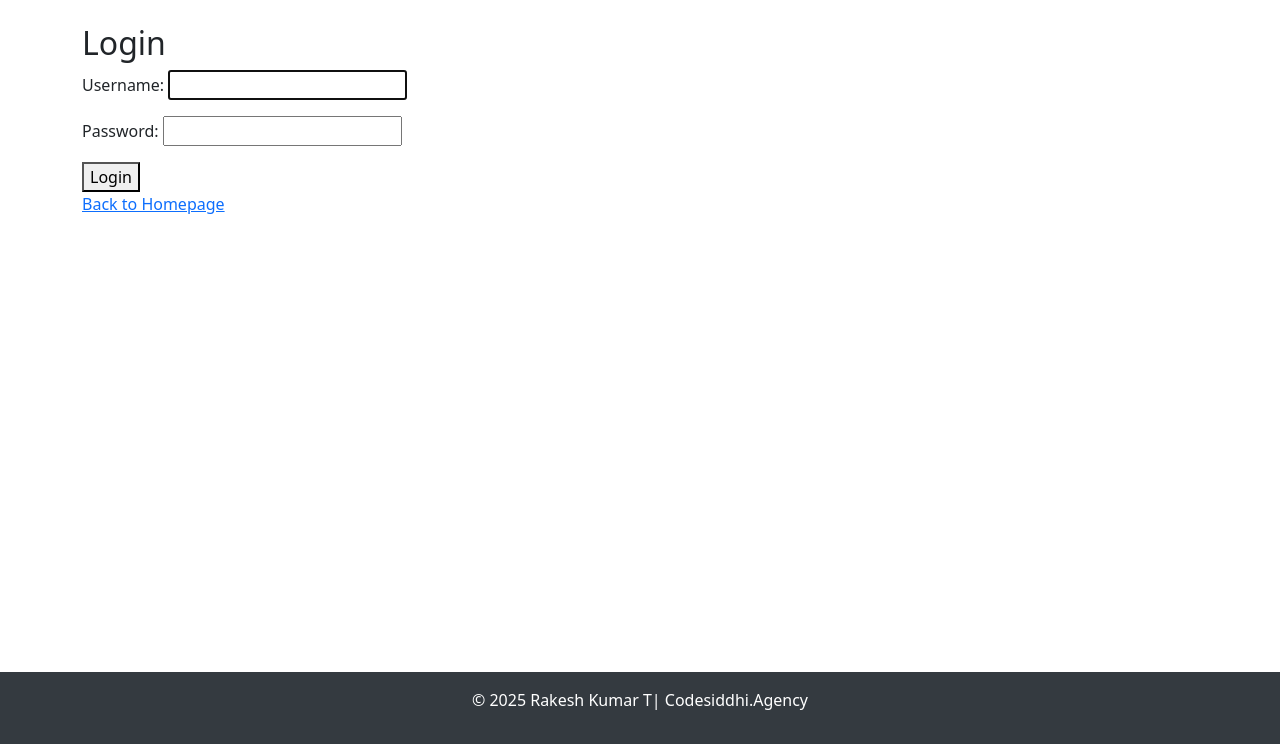
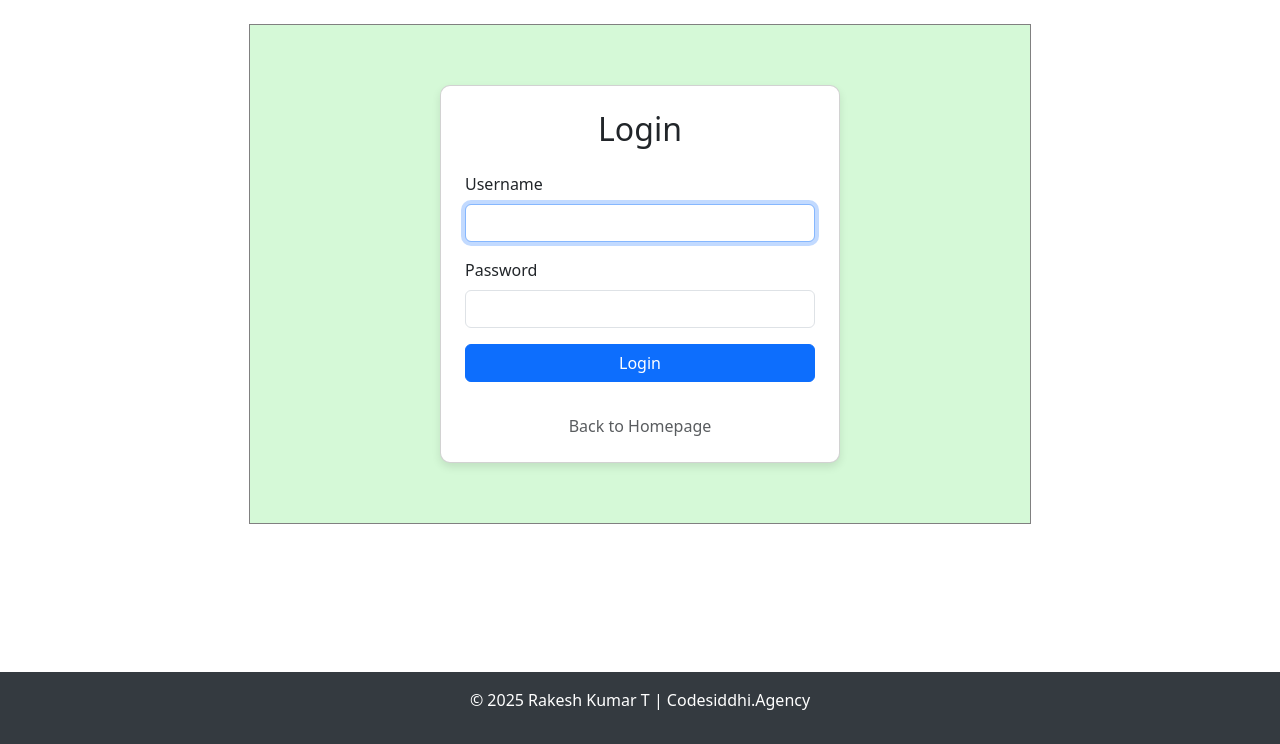
Before and after one commit to rakeshptajlapur/treeforlife_mvp, a Django app: page /login/ in a window 1280 px wide. Shown: the part 56-800 px from the top of the page. Run offline with Django 5.2, Linux system fonts and the light colour scheme.

Commit message:
Homepage UI fix, Dynamic welcome msg header & Login page UI fix

```diff
--- a/plantation/templates/plantation/base.html
+++ b/plantation/templates/plantation/base.html
@@ -19,10 +19,10 @@
             <!-- Navbar links aligned to the right -->
         <div class="d-flex ms-auto">
             {% if user.is_authenticated %}
-                    <!-- If the user is authenticated, show Logout link -->
+                <span class="navbar-text text-white">Hey! {{ user.first_name }} Welcome Back!</span>
+                <a href="{% url 'owner_details' username=user.username %}" class="btn btn-outline-info mx-2">My Profile</a>
                 <a href="{% url 'logout' %}" class="btn btn-outline-danger">Logout</a>
             {% else %}
-                    <!-- If the user is not authenticated, show Login link -->
                 <a href="{% url 'login' %}" class="btn btn-outline-primary">Login</a>
             {% endif %}
         </div>
@@ -35,7 +35,7 @@
 
     <!-- Footer -->
     <footer style="background-color: #343a40; color: white; text-align: center; padding: 1rem;">
-        <p>&copy; 2025 Rakesh Kumar T| <a href="https://codesiddhi.agency" target="_blank" style="color: white; text-decoration: none;">Codesiddhi.Agency</a></p>
+        <p>&copy; 2025 Rakesh Kumar T | <a href="https://codesiddhi.agency" target="_blank" style="color: white; text-decoration: none;">Codesiddhi.Agency</a></p>
     </footer>
 
     <!-- Bootstrap JS -->
--- a/plantation/templates/plantation/homepage.html
+++ b/plantation/templates/plantation/homepage.html
@@ -4,7 +4,7 @@
 
 {% block content %}
     <div class="container" style="background-color: rgb(213, 249, 215);max-width: 80%; border: 1px grey solid;">
-        <h2 class="text-center my-4">All Plantation Search</h2>
+        <h2 class="text-center my-4">All Plantation Global Search</h2>
 
         <!-- Search Box -->
         <div class="container d-flex justify-content-center my-4" style="max-width: 70%;">
@@ -23,7 +23,7 @@
                     <tr>
                         <th>Sl No.</th>
                         <th>Plant Name</th>
-                        <th>Owner Name</th>
+                        <th>Owner | <i>Username</i></th>
                     </tr>
                 </thead>
                 <tbody>
@@ -31,7 +31,7 @@
                         <tr>
                             <td>{{ forloop.counter }}</td>
                             <td><a href="{% url 'plantation_details' plantation.id %}">{{ plantation.name }}</a></td>
-                            <td><a href="{% url 'owner_details' plantation.owner.username %}">{{ plantation.owner.username }}</a></td>
+                            <td><a href="{% url 'owner_details' plantation.owner.username %}">{{ plantation.owner.first_name }} | <i>{{ plantation.owner.username }}</i>  </a></td>
                         </tr>
                     {% endfor %}
                 </tbody>
--- a/plantation/templates/registration/login.html
+++ b/plantation/templates/registration/login.html
@@ -1,13 +1,34 @@
 {% extends 'plantation/base.html' %}
+{% load form_extras %}
+
 
 {% block title %}Login{% endblock %}
 
 {% block content %}
-<h2>Login</h2>
-<form method="POST">
-    {% csrf_token %}
-    {{ form.as_p }}
-    <button type="submit">Login</button>
-</form>
-<a href="{% url 'homepage' %}">Back to Homepage</a>
+<div class="container d-flex justify-content-center align-items-center" style="min-height: 500px; background-color: rgb(213, 249, 215); width: 70%; border: 1px solid grey;">
+    <div class="card p-4" style="max-width: 400px; width: 100%; border-radius: 10px; box-shadow: 0 4px 8px rgba(0, 0, 0, 0.1);">
+        <h2 class="text-center mb-4">Login</h2>
+        <form method="POST" class="needs-validation" novalidate>
+            {% csrf_token %}
+
+            <div class="mb-3">
+                <label for="id_username" class="form-label">Username</label>
+                {{ form.username|add_class:"form-control" }}
+            </div>
+
+            <div class="mb-3">
+                <label for="id_password" class="form-label">Password</label>
+                {{ form.password|add_class:"form-control" }}
+            </div>
+
+            <div class="mb-3 text-center">
+                <button type="submit" class="btn btn-primary w-100">Login</button>
+            </div>
+        </form>
+
+        <div class="text-center mt-3">
+            <a href="{% url 'homepage' %}" class="text-decoration-none text-muted">Back to Homepage</a>
+        </div>
+    </div>
+</div>
 {% endblock %}
--- /dev/null
+++ b/plantation/templatetags/form_extras.py
@@ -0,0 +1,8 @@
+from django import template
+
+register = template.Library()
+
+@register.filter
+def add_class(value, arg):
+    """Adds a CSS class to the form field."""
+    return value.as_widget(attrs={'class': arg})
```
Also changed, not shown: plant_booking/settings.py (+8 -4 lines), plantation/templatetags/__init__.py (added). Lines whose indentation alone changed are shown as unchanged.
